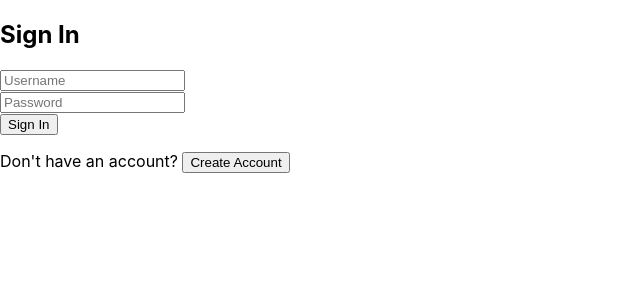
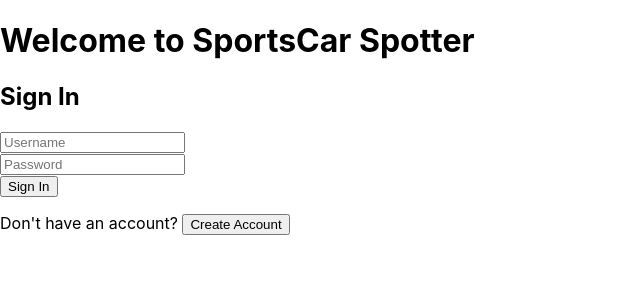
Before and after one commit to RichardLee19/testofdoodles, a React (Create React App) app: page / in a window 1280 px wide. Shown: the top 300 px of the page, without its empty margins (0-640 px from the left). Built offline with nearby package versions, Linux system fonts and the light colour scheme.

Commit message:
testing new header

```diff
--- a/src/LoginPage.js
+++ b/src/LoginPage.js
@@ -9,6 +9,7 @@ function LoginPage() {
 
     return (
         <div className="container">
+            <h1>{"Welcome to SportsCar Spotter"}</h1>
             <h2>{isSignIn ? 'Sign In' : 'Create Account'}</h2>
             <div className="input-group">
                 <input type="text" placeholder="Username" />
```
